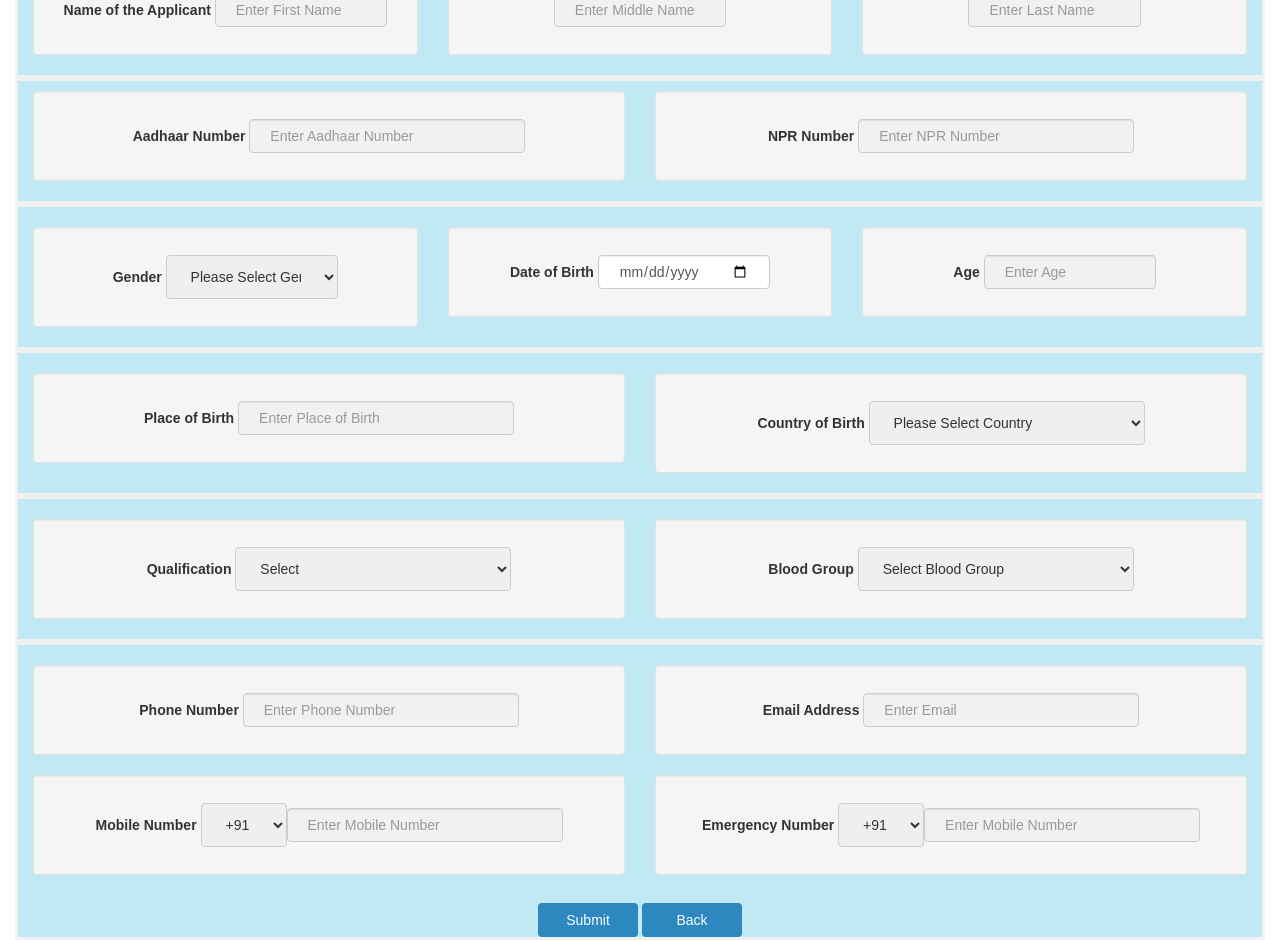
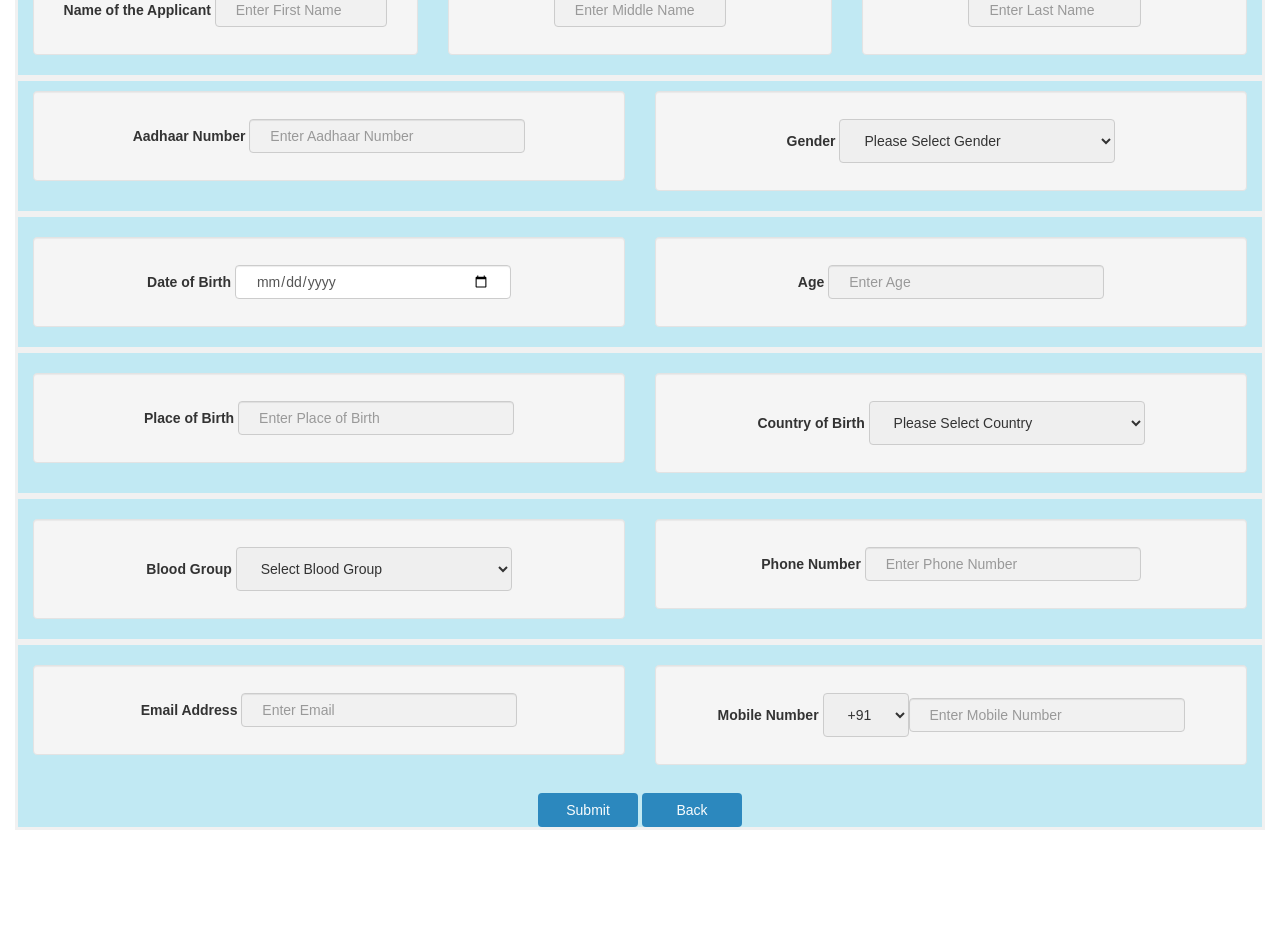
Before and after one commit to sachin407/assignment, a React (Create React App) app: page /create/learner/license in a window 1280 px wide. Shown: the part 340-1280 px from the top of the page. After the commit the page ends 1170 px from the top, so only its background shows below. Built offline with nearby package versions, Linux system fonts and the light colour scheme.

Commit message:
my changes in LearnerLicense

```diff
--- a/src/LearnerLicense.js
+++ b/src/LearnerLicense.js
@@ -581,48 +581,6 @@ function LearnerLicense() {
 
               <div className="col-sm-6">
                 <div className="well">
-                  <div className="commoninput">
-                    <label htmlFor="lname"> NPR Number </label> {""}
-                    <Input
-                      type="text"
-                      name="nprnumber"
-                      id="nprnumber"
-                      placeholder="Enter NPR Number"
-                      value={formik.values.nprnumber}
-                      onChange={(option) => {
-                        let regex = /^(\d+(\.\d+)?)$/;
-                        const v = option.target.value;
-                        if (v === "" || regex.test(v)) {
-                          formik.handleChange("nprnumber")(option);
-                        }
-                      }}
-                      className={`required-input
-                               ${
-                                 formik.errors.nprnumber &&
-                                 formik.touched.nprnumber
-                                   ? "is-invalid"
-                                   : ""
-                               }`}
-                    />
-                    {formik.errors.nprnumber && formik.touched.nprnumber && (
-                      <div className="invalid-feedback">
-                        {formik.errors.nprnumber}
-                      </div>
-                    )}
-                  </div>
-                </div>
-              </div>
-            </div>
-          </div>
-        </div>
-
-        <div className="container-fluid">
-          <div className="col-sm-12">
-            <div className="row" style={{ border: "3px solid #f1f1f1" }}>
-              <h3>{""}</h3>
-
-              <div className="col-sm-4">
-                <div className="well">
                   <div>
                     <label> Gender </label> {""}
                     <Input
@@ -652,8 +610,16 @@ function LearnerLicense() {
                   </div>
                 </div>
               </div>
+            </div>
+          </div>
+        </div>
 
-              <div className="col-sm-4">
+        <div className="container-fluid">
+          <div className="col-sm-12">
+            <div className="row" style={{ border: "3px solid #f1f1f1" }}>
+              <h3>{""}</h3>
+
+              <div className="col-sm-6">
                 <div className="well">
                   <div className="commoninput">
                     <label htmlFor="lname"> Date of Birth </label> {""}
@@ -683,7 +649,7 @@ function LearnerLicense() {
                 </div>
               </div>
 
-              <div className="col-sm-4">
+              <div className="col-sm-6">
                 <div className="well">
                   <div className="commoninput">
                     <label htmlFor="lname"> Age </label> {""}
@@ -790,39 +756,6 @@ function LearnerLicense() {
           <div className="col-sm-12">
             <div className="row" style={{ border: "3px solid #f1f1f1" }}>
               <h3>{""}</h3>
-              <div className="col-sm-6">
-                <div className="well">
-                  <div className="commoninput">
-                    <label htmlFor="lname"> Qualification</label> {""}
-                    <Input
-                      type="select"
-                      name="qualification"
-                      id="qualification"
-                      placeholder="Enter Qualification"
-                      value={formik.values.qualification}
-                      onChange={formik.handleChange}
-                      className={` inputs required-input
-                              ${
-                                formik.errors.qualification &&
-                                formik.touched.qualification
-                                  ? "is-invalid"
-                                  : ""
-                              }`}
-                    >
-                      <option value="">Select</option>
-                      {countries.map((item) => (
-                        <option value={item.value}>{item.label}</option>
-                      ))}
-                    </Input>
-                    {formik.errors.qualification &&
-                      formik.touched.qualification && (
-                        <div className="invalid-feedback">
-                          {formik.errors.qualification}
-                        </div>
-                      )}
-                  </div>
-                </div>
-              </div>
 
               <div className="col-sm-6">
                 <div className="well">
@@ -856,14 +789,6 @@ function LearnerLicense() {
                   </div>
                 </div>
               </div>
-            </div>
-          </div>
-        </div>
-
-        <div className="container-fluid">
-          <div className="col-sm-12">
-            <div className="row" style={{ border: "3px solid #f1f1f1" }}>
-              <h3>{""}</h3>
 
               <div className="col-sm-6">
                 <div className="well">
@@ -895,6 +820,14 @@ function LearnerLicense() {
                   </div>
                 </div>
               </div>
+            </div>
+          </div>
+        </div>
+
+        <div className="container-fluid">
+          <div className="col-sm-12">
+            <div className="row" style={{ border: "3px solid #f1f1f1" }}>
+              <h3>{""}</h3>
 
               <div className="col-sm-6">
                 <div className="well">
@@ -979,59 +912,6 @@ function LearnerLicense() {
                 </div>
               </div>
 
-              <div className="col-sm-6">
-                <div className="well">
-                  <div className="commoninput">
-                    <label htmlFor="lname"> Emergency Number</label> {""}
-                    <Input
-                      type="select"
-                      name="number"
-                      id="number"
-                      placeholder="Enter Number"
-                      value={selectedCountry}
-                      onChange={handleCountryChange}
-                      className={`phonecodeinputs
-                        ${submitFlag && !state ? "is-invalid1" : ""}`}
-                    >
-                      <option value="">+91</option>
-                      {phoneCodes.map((item, index) => (
-                        <option key={index} value={item.value}>
-                          {item.label}
-                        </option>
-                      ))}
-                    </Input>
-                    {submitFlag && !state && (
-                      <div className="invalid-feedback1">
-                        {"State is required"}
-                      </div>
-                    )}
-                    <Input
-                      type="text"
-                      name="emergencyNumber"
-                      id="emergencyNumber"
-                      placeholder="Enter Mobile Number"
-                      value={formik.values.emergencyNumber}
-                      onChange={(option) => {
-                        formik.handleChange("emergencyNumber")(option);
-                      }}
-                      className={`required-input
-                           ${
-                             formik.errors.emergencyNumber &&
-                             formik.touched.emergencyNumber
-                               ? "is-invalid"
-                               : ""
-                           }`}
-                    />
-                    {formik.errors.emergencyNumber &&
-                      formik.touched.emergencyNumber && (
-                        <div className="invalid-feedback">
-                          {formik.errors.emergencyNumber}
-                        </div>
-                      )}
-                  </div>
-                </div>
-              </div>
-
               <div className="col-sm-12">
                 <div className="commoninput">
                   <Button style={{ width: "100px" }}>Submit</Button>{" "}
```
